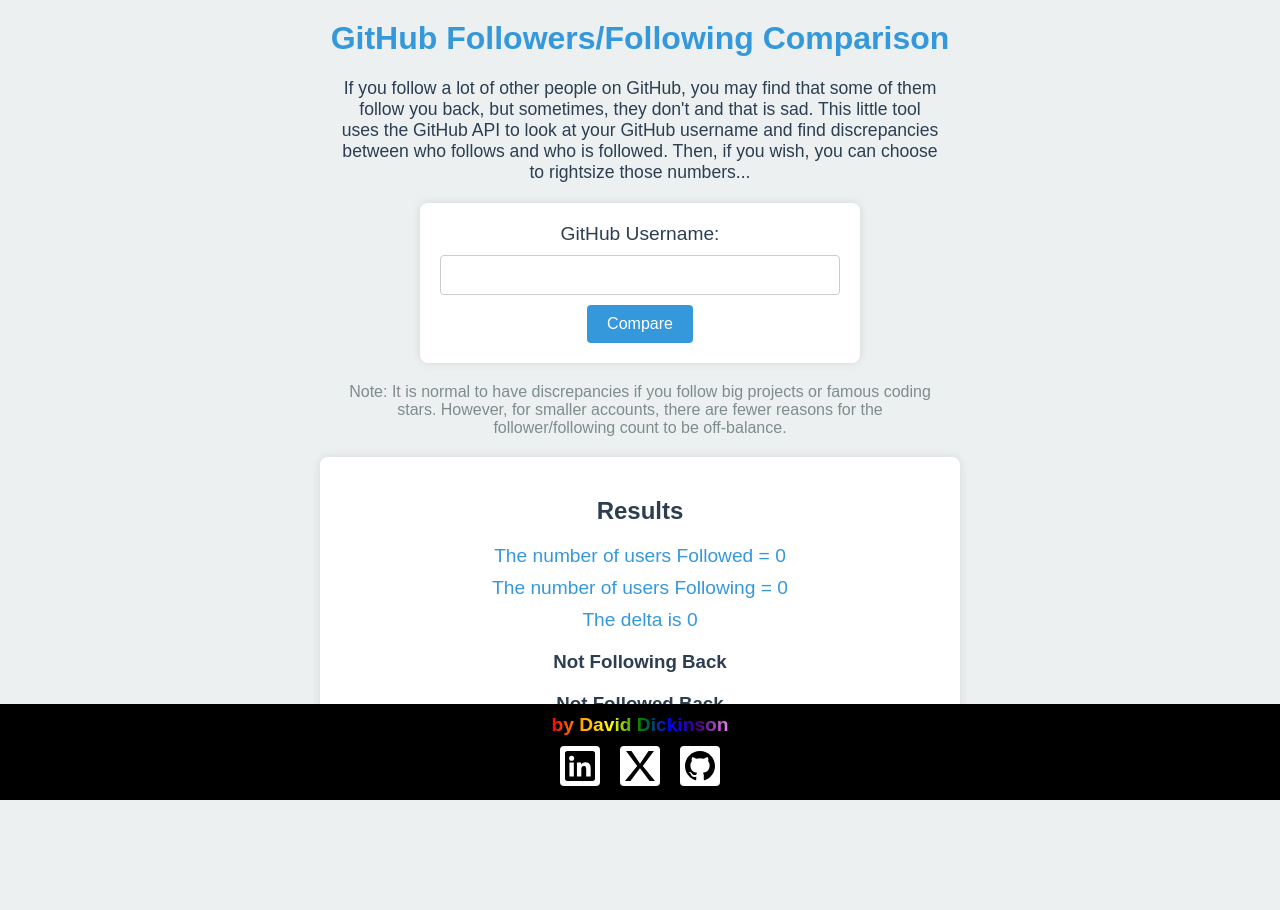
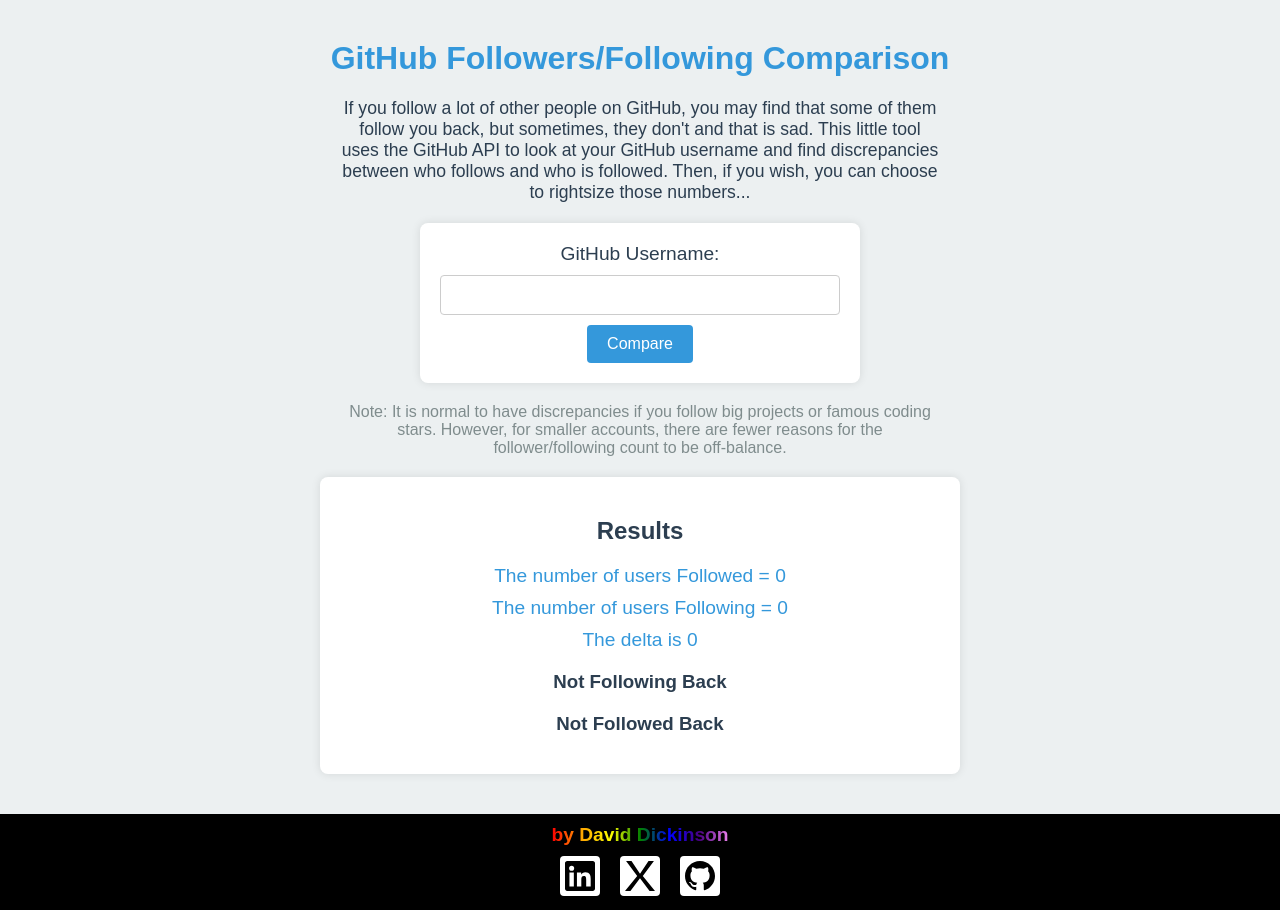
Before and after one commit to rnddave/github-followers, a plain HTML site: page index.html in a window 1280 px wide. Before the commit the page ends 800 px from the top, so only its background shows below. Drawn offline with Linux system fonts and the light colour scheme.

Commit message:
footer needed to be shifted a little

```diff
--- a/styles.css
+++ b/styles.css
@@ -6,6 +6,17 @@ body {
     font-family: 'Arial', sans-serif;
     background-color: #ecf0f1;
     color: #2c3e50;
+}
+
+.wrapper {
+    display: flex;
+    flex-direction: column;
+    flex: 1;
+}
+
+.content {
+    flex: 1;
+    padding: 20px;
 }
 
 h1 {
@@ -102,10 +113,10 @@ h1 {
 footer {
     background-color: black;
     color: white;
-    position: relative;
-    width: 100%;
     text-align: center;
     padding: 10px 0;
+    position: relative;
+    flex-shrink: 0;
 }
 
 .footer-row {
@@ -144,16 +155,3 @@ footer {
     padding: 5px;
     border-radius: 4px;
 }
-
-footer {
-    position: fixed;
-    bottom: 0;
-    left: 0;
-    right: 0;
-}
-
-@media (max-height: 400px) {
-    footer {
-        position: static;
-    }
-}
```
